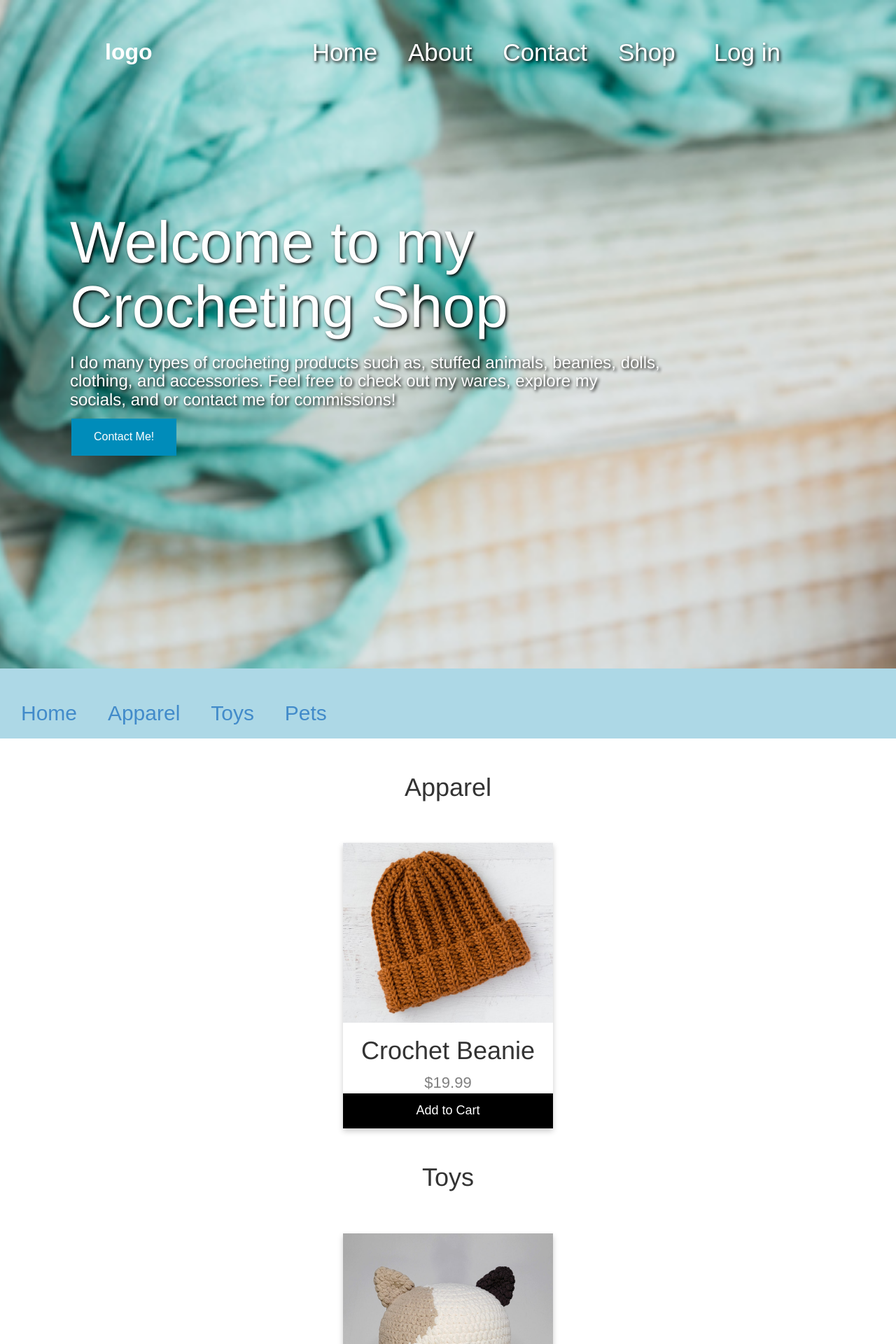
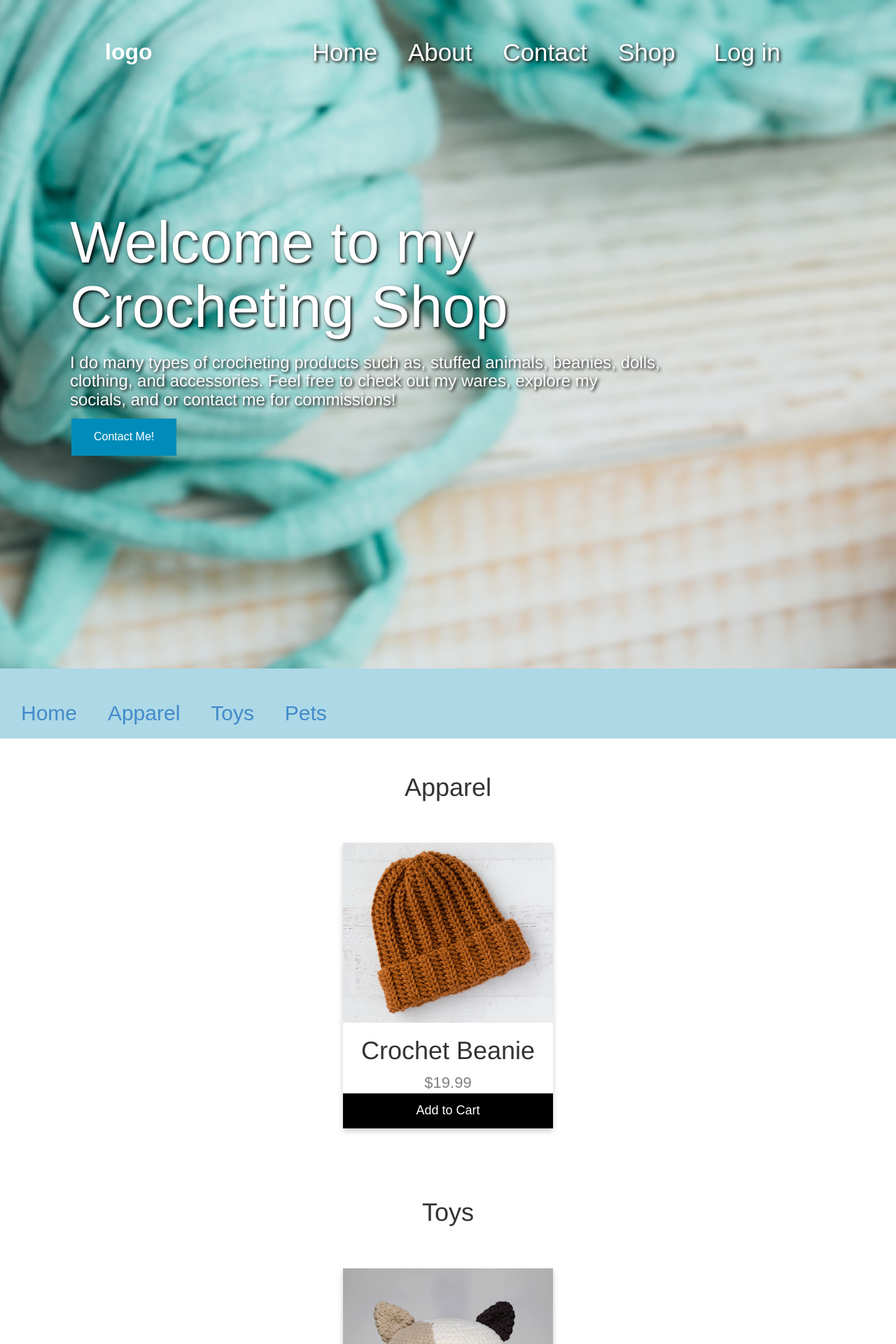
Before and after one commit to CristSwen/CrochetiveWebsite, a Django app: page / in a window 1280 px wide. Shown: the top 1920 px of the page at 70% size. Run offline with Django 3.2, Linux system fonts and the light colour scheme; some libraries are stand-ins or nearby versions.

Commit message:
Put the text and cards all within home_product_bckg class and moved the id within it

```diff
--- a/CrochetiveWebsite/app/templates/app/index.html
+++ b/CrochetiveWebsite/app/templates/app/index.html
@@ -23,26 +23,30 @@
     </nav>
 
     <!-- DIV for Apparel section -->
-    <div class="Home_product_bckg">
-        <h1 id="Apparel" class="centered-text home_title_text">Apparel</h1>
+    <div class="Home_product_bckg" id="Apparel">
+        <h1 class="centered-text home_title_text">Apparel</h1>
         <div class="card">
             <img src="../../static/app/images/crochet_beanie.jpg" alt="Denim Jeans" style="width:100%" />
             <h1>Crochet Beanie</h1>
             <p class="price">$19.99</p>
             <p><button>Add to Cart</button></p>
         </div>
+    </div>
 
-        <!-- DIV for Toys section -->
-        <h1 id="Toys" class="centered-text home_title_text">Toys</h1>
+    <!-- DIV for Toys section -->
+    <div class="Home_product_bckg" id="Toys">
+        <h1 class="centered-text home_title_text">Toys</h1>
         <div class="card">
             <img src="../../static/app/images/crochet_cat.jpg" alt="Denim Jeans" style="width:100%" />
             <h1>Crochet Cat</h1>
             <p class="price">$19.99</p>
             <p><button>Add to Cart</button></p>
         </div>
+    </div>
 
         <!-- DIV for pets section -->
-        <h1 id="Pets" class="centered-text home_title_text">Pets</h1>
+    <div class="Home_product_bckg" id="Pets">
+        <h1 class="centered-text home_title_text">Pets</h1>
         <div class="card">
             <img src="../../static/app/images/crochet_collar.webp" alt="Denim Jeans" style="width:100%" />
             <h1>Crochet Collar</h1>
```
Also changed, not shown: CrochetiveWebsite/app/models.py (+14 -0 lines), CrochetiveWebsite/app/migrations/0003_auto_20240125_1453.py (added), CrochetiveWebsite/db.sqlite3.
